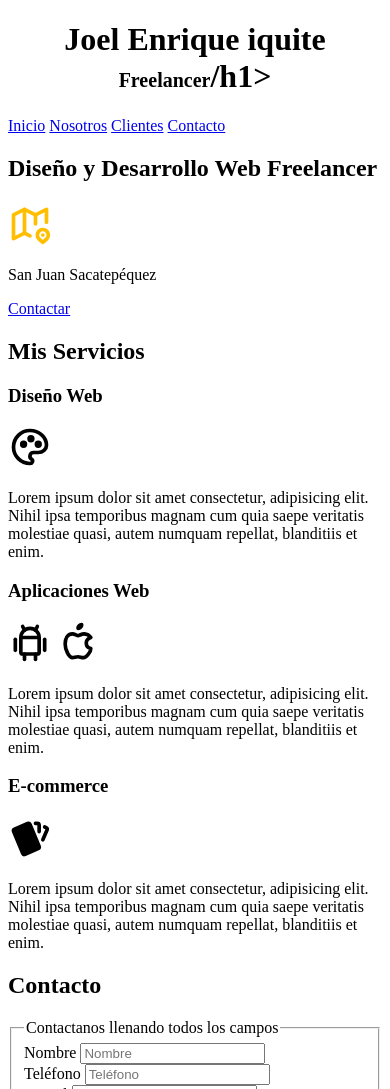
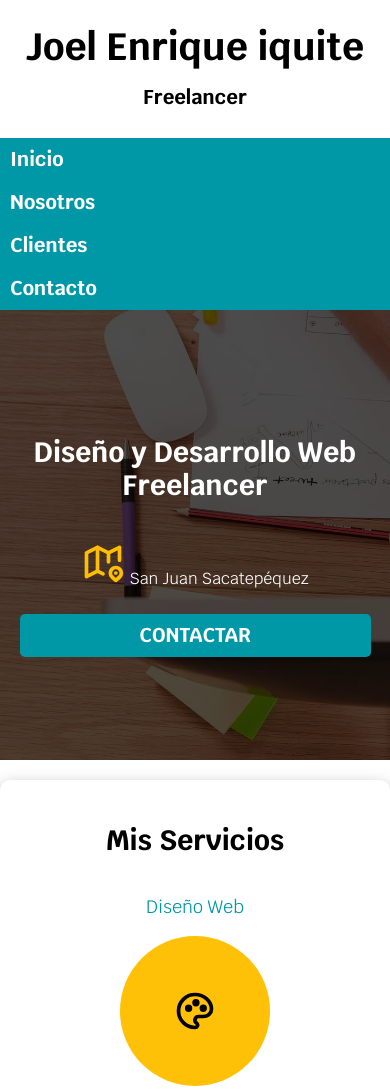
Before and after one commit to joeliquite/Sitio-responsivo, a plain HTML site: page Index.html in a window 390 px wide. Shown: the top 1089 px of the page. Drawn offline with Linux system fonts and the light colour scheme.

Commit message:
Se trabajo toda la parte de la sección de mis servicios y que la página sea responsiva

```diff
--- a/Index.html
+++ b/Index.html
@@ -3,22 +3,32 @@
 <head>
     <meta charset="UTF-8">
     <meta name="viewport" content="width=device-width, initial-scale=1.0">
+    <link rel="stylesheet" href="normalize.css">
+    <link rel="preconnect" href="https://fonts.googleapis.com">
+<link rel="preconnect" href="https://fonts.gstatic.com" crossorigin>
+<link href="https://fonts.googleapis.com/css2?family=Krub:wght@400;700&family=Montserrat:ital@1&family=Poppins:wght@100;200&family=Roboto+Flex:opsz,wght@8..144,100&display=swap" rel="stylesheet">
     <title>Diseñador Freelancer</title>
     <link rel="stylesheet" href="style.css">
 </head>
 <body>
     <header>
-        <h1>Joel Enrique iquite <span>Freelancer</span>/h1>
+        <h1 class="titulo">Joel Enrique iquite <span>Freelancer</span> </h1>
     </header>
-    <nav>
+    <div class="nav-bg">
+        <nav class="navegacion-principal contenedor">
             <a href="#">Inicio</a>
             <a href="#">Nosotros</a>
             <a href="#">Clientes</a>
             <a href="#">Contacto</a>
         </nav>
+    </div>
 
-    <section>
-        <h2>Diseño y Desarrollo Web Freelancer</h2>
+    <section class="hero">
+        <div class="contenido-hero">
+            <h2 class="titulo">Diseño y Desarrollo Web Freelancer</h2>
+
+
+        <p>
             <svg xmlns="http://www.w3.org/2000/svg" class="icon icon-tabler icon-tabler-map-pin-2" width="44" height="44" viewBox="0 0 24 24" stroke-width="2" stroke="#ffbf00" fill="none" stroke-linecap="round" stroke-linejoin="round">
                 <path stroke="none" d="M0 0h24v24H0z" fill="none"/>
                 <path d="M12 18.5l-3 -1.5l-6 3v-13l6 -3l6 3l6 -3v7" />
@@ -27,17 +37,18 @@
                 <path d="M21.121 20.121a3 3 0 1 0 -4.242 0c.418 .419 1.125 1.045 2.121 1.879c1.051 -.89 1.759 -1.516 2.121 -1.879z" />
                 <path d="M19 18v.01" />
               </svg>
+            San Juan Sacatepéquez</p>
 
-        <p>San Juan Sacatepéquez</p>
-
-        <a href="#">Contactar</a>
+        <a href="#" class="boton">Contactar</a>
+        </div>
     </section>
 
-    <main>
-        <h2>Mis Servicios</h2>
-
-    <section>
+    <main class="contenedor sombra">
+        <h2 >Mis Servicios</h2>
+        <div class="servicios">
+            <section class="servicio">
                 <h3>Diseño Web</h3>
+                <div class="iconos">
                     <svg xmlns="http://www.w3.org/2000/svg" class="icon icon-tabler icon-tabler-palette" width="44" height="44" viewBox="0 0 24 24" stroke-width="2" stroke="#000000" fill="none" stroke-linecap="round" stroke-linejoin="round">
                         <path stroke="none" d="M0 0h24v24H0z" fill="none"/>
                         <path d="M12 21a9 9 0 0 1 0 -18c4.97 0 9 3.582 9 8c0 1.06 -.474 2.078 -1.318 2.828c-.844 .75 -1.989 1.172 -3.182 1.172h-2.5a2 2 0 0 0 -1 3.75a1.3 1.3 0 0 1 -1 2.25" />
@@ -45,11 +56,13 @@
                         <path d="M12.5 7.5m-1 0a1 1 0 1 0 2 0a1 1 0 1 0 -2 0" />
                         <path d="M16.5 10.5m-1 0a1 1 0 1 0 2 0a1 1 0 1 0 -2 0" />
                       </svg>
+                </div>
                 <p>Lorem ipsum dolor sit amet consectetur, adipisicing elit. Nihil ipsa temporibus magnam cum quia saepe veritatis molestiae quasi, autem numquam repellat, blanditiis et enim.</p>
             </section>
 
-    <section>
+            <section class="servicio">
                 <h3>Aplicaciones Web</h3>
+                <div class="iconos">
                     <svg xmlns="http://www.w3.org/2000/svg" class="icon icon-tabler icon-tabler-brand-android" width="44" height="44" viewBox="0 0 24 24" stroke-width="2" stroke="#000000" fill="none" stroke-linecap="round" stroke-linejoin="round">
                         <path stroke="none" d="M0 0h24v24H0z" fill="none"/>
                         <path d="M4 10l0 6" />
@@ -65,26 +78,31 @@
                         <path d="M9 7c-3 0 -4 3 -4 5.5c0 3 2 7.5 4 7.5c1.088 -.046 1.679 -.5 3 -.5c1.312 0 1.5 .5 3 .5s4 -3 4 -5c-.028 -.01 -2.472 -.403 -2.5 -3c-.019 -2.17 2.416 -2.954 2.5 -3c-1.023 -1.492 -2.951 -1.963 -3.5 -2c-1.433 -.111 -2.83 1 -3.5 1c-.68 0 -1.9 -1 -3 -1z" />
                         <path d="M12 4a2 2 0 0 0 2 -2a2 2 0 0 0 -2 2" />
                       </svg>
+                </div>
             <p>Lorem ipsum dolor sit amet consectetur, adipisicing elit. Nihil ipsa temporibus magnam cum quia saepe veritatis molestiae quasi, autem numquam repellat, blanditiis et enim.</p>
             </section>
 
 
-    <section>
+            <section class="servicio">
                 <h3>E-commerce</h3>
+                <div class="iconos">
                     <svg xmlns="http://www.w3.org/2000/svg" class="icon icon-tabler icon-tabler-cards-filled" width="44" height="44" viewBox="0 0 24 24" stroke-width="2" stroke="#000000" fill="none" stroke-linecap="round" stroke-linejoin="round">
                         <path stroke="none" d="M0 0h24v24H0z" fill="none"/>
                         <path d="M10.348 3.169l-7.15 3.113a2 2 0 0 0 -1.03 2.608l4.92 11.895a1.96 1.96 0 0 0 2.59 1.063l7.142 -3.11a2.002 2.002 0 0 0 1.036 -2.611l-4.92 -11.894a1.96 1.96 0 0 0 -2.588 -1.064z" stroke-width="0" fill="currentColor" />
                         <path d="M16 3a2 2 0 0 1 1.995 1.85l.005 .15v3.5a1 1 0 0 1 -1.993 .117l-.007 -.117v-3.5h-1a1 1 0 0 1 -.117 -1.993l.117 -.007h1z" stroke-width="0" fill="currentColor" />
                         <path d="M19.08 5.61a1 1 0 0 1 1.31 -.53c.257 .108 .505 .21 .769 .314a2 2 0 0 1 1.114 2.479l-.056 .146l-2.298 5.374a1 1 0 0 1 -1.878 -.676l.04 -.11l2.296 -5.371l-.366 -.148l-.402 -.167a1 1 0 0 1 -.53 -1.312z" stroke-width="0" fill="currentColor" />
                       </svg>
+                </div>
             <p>Lorem ipsum dolor sit amet consectetur, adipisicing elit. Nihil ipsa temporibus magnam cum quia saepe veritatis molestiae quasi, autem numquam repellat, blanditiis et enim.</p>
 
             </section>
-    </main>
+        </div>    <!-- Fin de la caja que contiene los servicios -->
+
+        <!-- Esta sección pertenece al formulario -->
         <section>
             <h2>Contacto</h2>
 
-        <form action="">
+            <form action="" class="formulario">
                 <fieldset>
                     <legend>Contactanos llenando todos los campos</legend>
 
@@ -117,6 +135,9 @@
             </form>
         </section>
 
+    </main>
+
+
 
 
     <footer>
--- a/style.css
+++ b/style.css
@@ -1,10 +1,201 @@
+
+:root{
+    --blanco:#ffffff;
+    --oscuro:#212121;
+    --primario:#ffc107;
+    --secundario:#0097A7;
+    --gris:#757575;
+}
+
+/* Estilos Globales*/
+
+html {
+    font-size: 62.5%;
+    box-sizing: border-box;
+}
+
+*, *:before, *::after{
+    box-sizing: inherit;
+}
 
 
+body{
+    font-size: 16px;
+    font-family:'Krub', sans-serif;
+    background-image: linear-gradient(to top #DFE, 0%, var(--blanco) 100%);
+}
+
+/* Ha este sistema se le llama design system*/
+
 h1{
+    font-size: 3.8rem;
+}
+
+h2{
+    font-size: 2.8rem;
+}
+
+h3{
+    font-size: 1.8rem;
+}
+
+h1, h2, h3{
     text-align: center;
+}
+
+/* Fin del design system*/
+
+
+
+.titulo span{
+    font-size: 2rem;
+}
+
+.contenedor{
+    max-width: 120rem;
+    margin: 0 auto;
 
 }
 
-span{
-    font-size: 20px;
+/*  esto es par aplicar la sombra de la caja que contiene todo el texto */
+
+.sombra{
+    -webkit-box-shadow: 0px 5px 15px 0px rgba(112,112,112,0.54);
+-moz-box-shadow: 0px 5px 15px 0px rgba(112,112,112,0.54);
+box-shadow: 0px 5px 15px 0px rgba(112,112,112,0.54);
+background-color: var(--blanco);
+padding: 2rem;
+border-radius: 1rem;
 }
+
+.boton{
+    background-color: var(--secundario);
+    color: var(--blanco);
+    padding: 1rem 3rem;
+    margin-top: 1rem;
+    font-size: 2rem;
+    text-decoration: none;
+    text-transform: uppercase;
+    font-weight: bold;
+    border-radius: .5rem;
+    width: 90%;
+    text-align: center;
+}
+
+@media  screen and (min-width: 768px) {
+    .boton{
+        width: auto;
+    }
+
+
+}
+
+.nav-bg{
+    background-color: var(--secundario);
+}
+.navegacion-principal{
+    display: flex;
+    flex-direction: column;
+
+}
+
+
+@media screen and (min-width: 768px){
+    .navegacion-principal{
+        flex-direction: row;
+        justify-content: space-between;
+    }
+}
+
+
+
+.navegacion-principal a{
+    color: var(--blanco);
+    text-decoration: none;
+    font-size: 2rem;
+    font-weight: bold;
+    padding: 1rem;
+}
+
+.navegacion-principal a:hover{
+    background-color: var(--primario);
+    color: var(--oscuro);
+}
+
+
+.hero{
+    background-image: url(hero.jpg);
+    background-repeat: no-repeat;
+    background-size: cover;
+    height: 450px;
+    position: relative;
+    margin-bottom: 2rem;
+}
+
+.contenido-hero{
+    position: absolute;
+    background-color: rgba(0, 0, 0, .6); /* Anterior*/
+    background-color: rgb(0 0 0 /70%);
+    width: 100%;
+    height: 100%;
+
+    display: flex;
+    flex-direction: column;
+    align-items: center;
+    justify-content: center;
+
+}
+
+.contenido-hero h2,
+.contenido-hero p{
+
+    color: var(--blanco);
+}
+
+/* Servicios */
+
+
+@media screen and (min-width:768px ){
+    .servicios{
+        display: grid;
+        grid-template-columns: repeat(3, 1fr);
+        column-gap: 1rem;
+
+    }
+
+}
+
+.servicio {
+    /* Coloca todo junto de izquierda a derecha */
+    display: flex;
+    /* Para colocar todo de vuelta a su lugar se utiliza esta propiedad*/
+     flex-direction: column;
+     align-items: center;
+
+
+}
+
+.servicio h3{
+    color: var(--secundario);
+    font-weight: normal;
+
+}
+.servicio p{
+    /* Interlineado*/
+    line-height: 2;
+    text-align: center;
+}
+
+.servicio .iconos{
+    height: 15rem;
+    width: 15rem;
+    background-color: var(--primario);
+    border-radius: 50%;
+    /* Coloca horizontalmente uno junto al otro*/
+    display: flex;   /*  Flex solo opera en una dirección en este caso es en flex direction row*/
+    /* Alinear Horizontalmente */
+    justify-content: center;
+    /*  Permite alinear de forma vertical*/
+    align-items: center;
+
+}
```
Also changed, not shown: normalize.css (added). Lines whose indentation alone changed are shown as unchanged.
